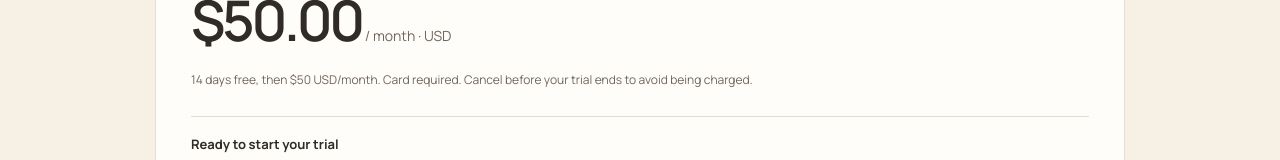
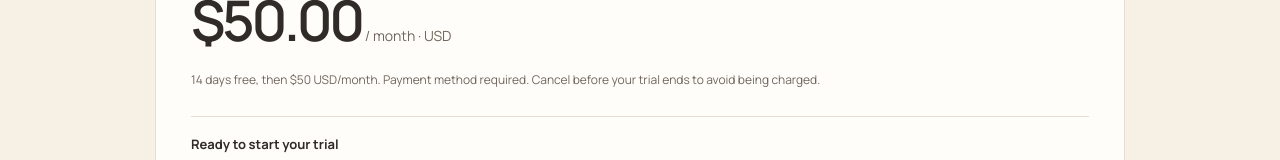
Before and after one commit to MateoPorter1/stripe-connector, a React (Create React App) app: page /design-preview/billing in a window 1280 px wide. Shown: the part 525-685 px from the top of the page. Built offline with nearby package versions, Linux system fonts and the light colour scheme; no server answers.

Commit message:
Clarify payment method requirement for the trial

```diff
--- a/src/pages/Billing.js
+++ b/src/pages/Billing.js
@@ -17,7 +17,7 @@ export default function Billing({preview=false}){
  const status={none:'Ready to start your trial',active:'Subscription active',trialing:'Your free trial is active',past_due:'Payment overdue',unpaid:'Payment unpaid',canceled:'Subscription cancelled',incomplete:'Payment incomplete',incomplete_expired:'Checkout expired',paused:'Subscription paused'}[billing?.status]||'Checking subscription';
  return <div className="profile-layout"><Sidebar/><main className="billing-page"><Link className="billing-back" to="/profile">← Workspace settings</Link><header><span className="billing-eyebrow">Subscription & billing</span><h1>Your Rebound subscription.</h1><p>Manage the subscription you pay to Rebound.</p></header>{billing?.mode==='test'&&<div className="billing-test-notice"><strong>Test environment</strong><p>Payments here use test cards and move no real money. This does not change access to your live recovery workspace.</p></div>}
  {error&&<div className="billing-error" role="alert">{error}<button onClick={()=>window.location.reload()}>Refresh billing</button></div>}
- {loading?<p role="status">Loading your subscription…</p>:data?.configured===false?<section className="billing-card"><h2>Subscription billing is being prepared.</h2><p>Please check back shortly. The plan includes a 14-day free trial, then $50 USD/month.</p></section>:data&&<section className="billing-card"><div><span className="billing-eyebrow">One plan · 14-day free trial</span><h2>Rebound monthly</h2><p>Review unpaid invoices, start a recovery run, and trace the result.</p></div><div className="billing-price"><strong>{money}</strong><span> / month · {plan.currency.toUpperCase()}</span><p>14 days free, then $50 USD/month. Card required. Cancel before your trial ends to avoid being charged.</p></div><div className="billing-state"><span>{status}</span>{billing.trialEndsAt&&<p>Free trial ends {new Date(billing.trialEndsAt).toLocaleDateString('en-US',{year:'numeric',month:'long',day:'numeric'})}</p>}{billing.access&&<p>{billing.access.reason==='administrator'?'Administrator workspace access.':billing.access.allowed?'Payment recovery is available.':billing.access.message}</p>}{billing.currentPeriodEnd&&<p>{billing.cancelAtPeriodEnd?'Scheduled to end':'Current period ends'} {new Date(billing.currentPeriodEnd).toLocaleDateString('en-US',{year:'numeric',month:'long',day:'numeric'})}</p>}</div>
+ {loading?<p role="status">Loading your subscription…</p>:data?.configured===false?<section className="billing-card"><h2>Subscription billing is being prepared.</h2><p>Please check back shortly. The plan includes a 14-day free trial, then $50 USD/month.</p></section>:data&&<section className="billing-card"><div><span className="billing-eyebrow">One plan · 14-day free trial</span><h2>Rebound monthly</h2><p>Review unpaid invoices, start a recovery run, and trace the result.</p></div><div className="billing-price"><strong>{money}</strong><span> / month · {plan.currency.toUpperCase()}</span><p>14 days free, then $50 USD/month. Payment method required. Cancel before your trial ends to avoid being charged.</p></div><div className="billing-state"><span>{status}</span>{billing.trialEndsAt&&<p>Free trial ends {new Date(billing.trialEndsAt).toLocaleDateString('en-US',{year:'numeric',month:'long',day:'numeric'})}</p>}{billing.access&&<p>{billing.access.reason==='administrator'?'Administrator workspace access.':billing.access.allowed?'Payment recovery is available.':billing.access.message}</p>}{billing.currentPeriodEnd&&<p>{billing.cancelAtPeriodEnd?'Scheduled to end':'Current period ends'} {new Date(billing.currentPeriodEnd).toLocaleDateString('en-US',{year:'numeric',month:'long',day:'numeric'})}</p>}</div>
  {returned==='cancelled'&&<p className="billing-help">Checkout was cancelled. No new subscription has been confirmed.</p>}
  {returned==='success'&&!['active','trialing'].includes(billing.status)&&<p className="billing-help">Checkout returned. We are checking Stripe for the payment outcome. A return to this page alone does not confirm payment.</p>}
  <div className="billing-actions">{!exists&&<button disabled={busy||preview} onClick={()=>open('/checkout')}>{busy?'Opening Stripe…':billing.trialStartedAt?'Subscribe for $50/month →':'Start 14-day free trial →'}</button>}{billing.hasCustomer&&<button className="billing-secondary" disabled={busy||preview} onClick={()=>open('/portal')}>{busy?'Opening Stripe…':'Manage subscription ↗'}</button>}<button className="billing-secondary" disabled={busy||preview} onClick={()=>window.location.reload()}>Refresh status</button></div><p className="billing-help">Stripe hosts checkout and subscription management. After the trial, an active paid subscription is required to start or resume payment recovery. Your clients’ recovery API keys are never used to bill your Rebound subscription.</p>{preview&&<p className="billing-help">Design preview. Checkout is disabled.</p>}</section>}
```
Also changed, not shown: 1 other file (tests, documents, lock files or other folders).
